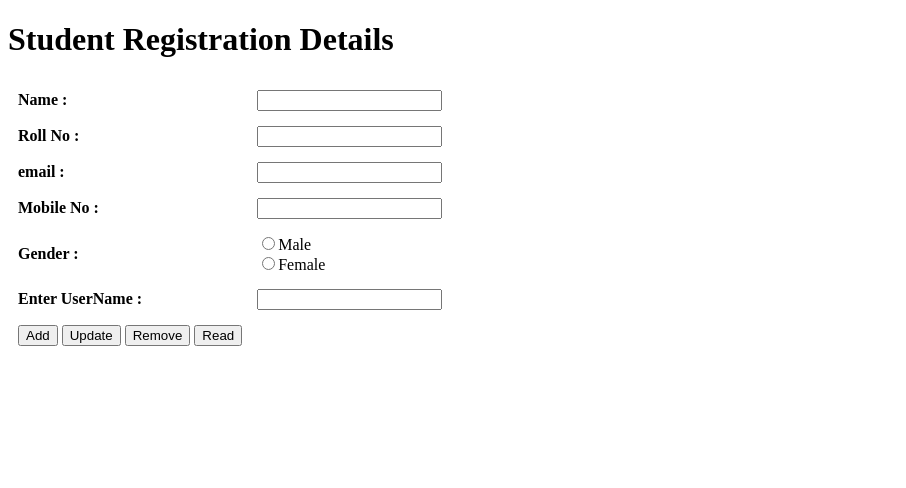
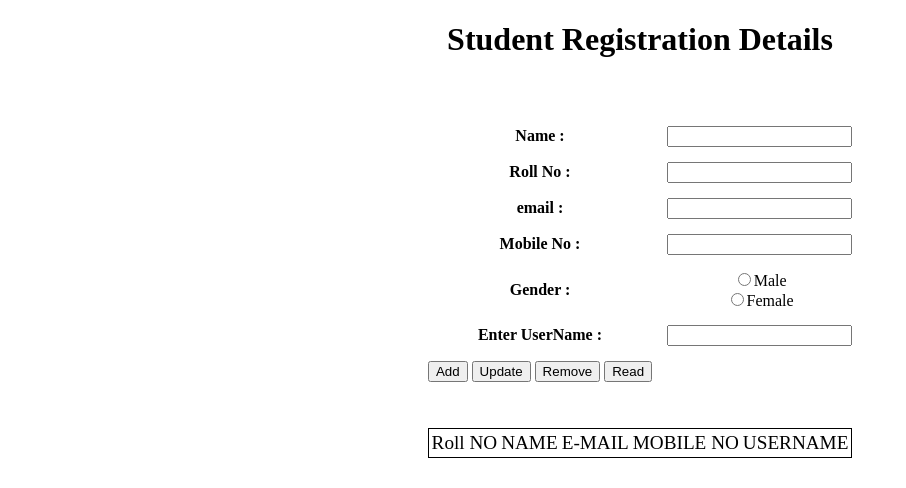
Before and after one commit to Sai-1323/FirebaseWE, a plain HTML site: page index.html in a window 1280 px wide. Both pictures are taken after a click on the button "Read". Shown: the whole page, without its empty margins (0-906 px from the left). Drawn offline with Linux system fonts and the light colour scheme; no server answers.

Commit message:
Changes made in script for firebase

```diff
--- a/Scripts.js
+++ b/Scripts.js
@@ -59,12 +59,13 @@ function addUser() {
     });
   }
   function readUsers() {
+    var tab = document.getElementById("details");
     get(child(ref(db), "users"))
     .then((snapshot) => {
       let arr = Object.values(snapshot.val());
       //d.innerHTML += "<table>"
       arr.forEach((ele) => {
-        d.innerHTML+=ele.uid+" , "+ele.name+" , "+ele.email+" , "+ele.mobileNo+" , "+ele.username+"<br/>";
+        tab.innerHTML+="<tr><td>"+ele.uid+"</td><td>"+ele.name+"</td><td>"+ele.email+"</td><td>"+ele.mobileNo+"</td><td>"+ele.username+"</td></tr>";
         console.log(ele);
       });
       //d.innerHTML += "</table>"
--- a/index.html
+++ b/index.html
@@ -5,51 +5,104 @@
     <meta http-equiv="X-UA-Compatible" content="IE=edge" />
     <meta name="viewport" content="width=device-width, initial-scale=1.0" />
     <title>Registration Page</title>
+    <style>
+      body {
+        /* border: solid 1px black; */
+        text-align: center;
+        padding: auto;
+        margin: auto;
+      }
+      /* ul{
+        display: flex;
+        align-items: center;
+        justify-content: left;
+        border:solid 1px black;
+        list-style: none;
+      }
+      ul li{
+
+      } */
+    </style>
   </head>
 
   <body>
     <h1>Student Registration Details</h1>
+    <br /><br />
     <div class="registration-table">
       <form action="">
-        <table style="border: 1px" cellspacing="5px" cellpadding="5px">
+        <table
+          style="padding: auto; margin: auto"
+          cellspacing="5px"
+          cellpadding="5px"
+        >
           <tr>
             <td><b>Name : </b></td>
-            <td><input type="text" id="name"/></td>
+            <td><input type="text" id="name" /></td>
           </tr>
           <tr>
             <td><b>Roll No : </b></td>
-            <td><input type="text" id="rollNo"/></td>
+            <td><input type="text" id="rollNo" /></td>
           </tr>
           <tr>
             <td><b>email : </b></td>
-            <td><input type="email" id="email"/></td>
+            <td><input type="email" id="email" /></td>
           </tr>
           <tr>
             <td><b>Mobile No : </b></td>
-            <td><input type="number" id="MobileNo"/></td>
+            <td><input type="number" id="MobileNo" /></td>
           </tr>
           <tr>
             <td><b>Gender : </b></td>
             <td>
-              <input type="radio" id="Gender" name="Gender" value="Male"/>Male <br />
-              <input type="radio" id="Gender" name="Gender" value="Female"/>Female<br />
+              <input type="radio" id="Gender" name="Gender" value="Male" />Male
+              <br />
+              <input
+                type="radio"
+                id="Gender"
+                name="Gender"
+                value="Female"
+              />Female<br />
             </td>
           </tr>
           <tr>
             <td><b>Enter UserName : </b></td>
-            <td><input type="text" id="UserName"/></td>
+            <td><input type="text" id="UserName" /></td>
           </tr>
-          <tr><td>
-            <input type="button" value="Add" id="add">
-            <input type="button" value="Update" id="update">
-            <input type="button" value="Remove" id="remove">
-            <input type="button" value="Read" id="read">
-          </td></tr>
+          <tr>
+            <td>
+                <input type="button" value="Add" id="add" />
+                <input type="button" value="Update" id="update" />
+                <input type="button" value="Remove" id="remove" />
+                <input type="button" value="Read" id="read" />
+            </td>
+          </tr>
         </table>
       </form>
     </div>
+    <br /><br />
     <div id="myDetails">
+      <table
+        class="details"
+        style="
+          border: solid 1px black;
+          text-align: center;
+          padding: auto;
+          margin: auto;
+        "
+      >
+        <thead style="font-size: larger">
+          <tr>
+            <td>Roll NO</td>
+            <td>NAME</td>
+            <td>E-MAIL</td>
+            <td>MOBILE NO</td>
+            <td>USERNAME</td>
+          </tr>
+        </thead>
+        <tbody class="d123">
 
+        </tbody>
+      </table>
     </div>
     <script src="Scripts.js" type="module"></script>
   </body>
```
Lines whose indentation alone changed are shown as unchanged.
